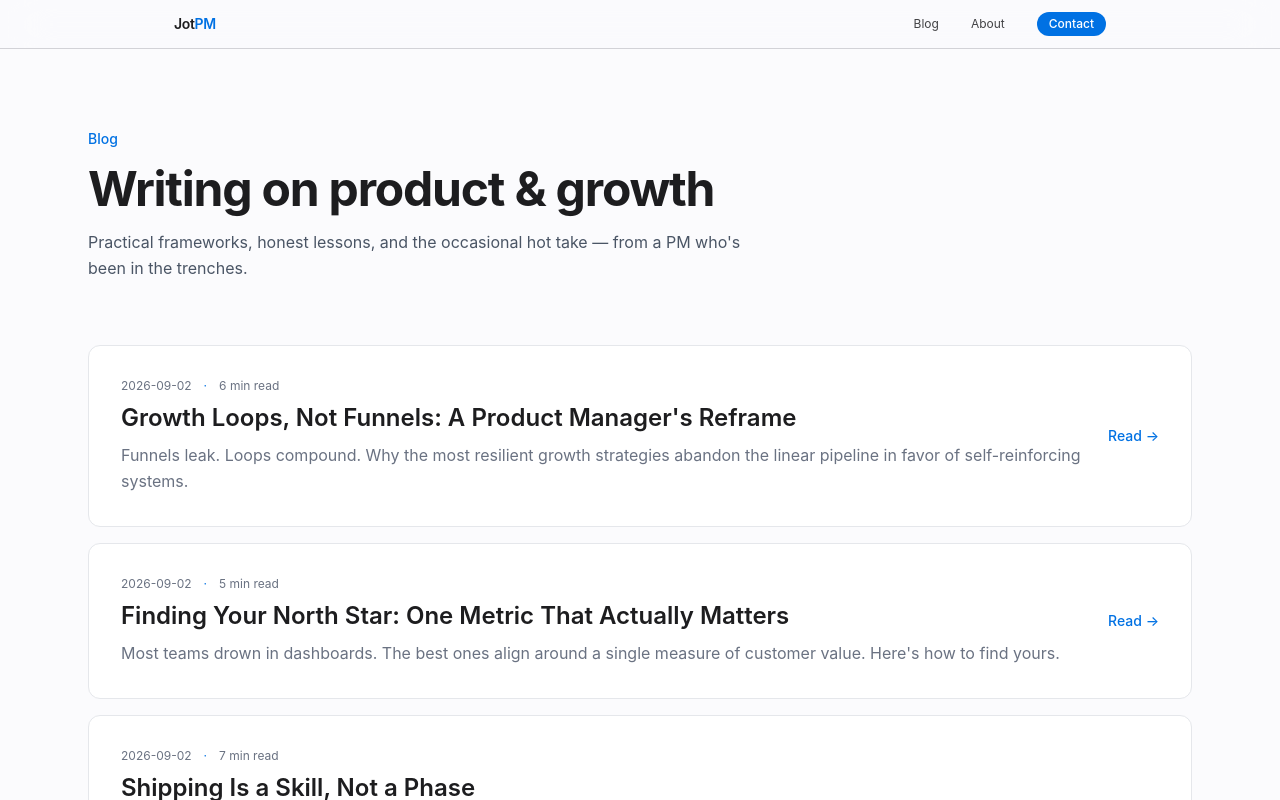
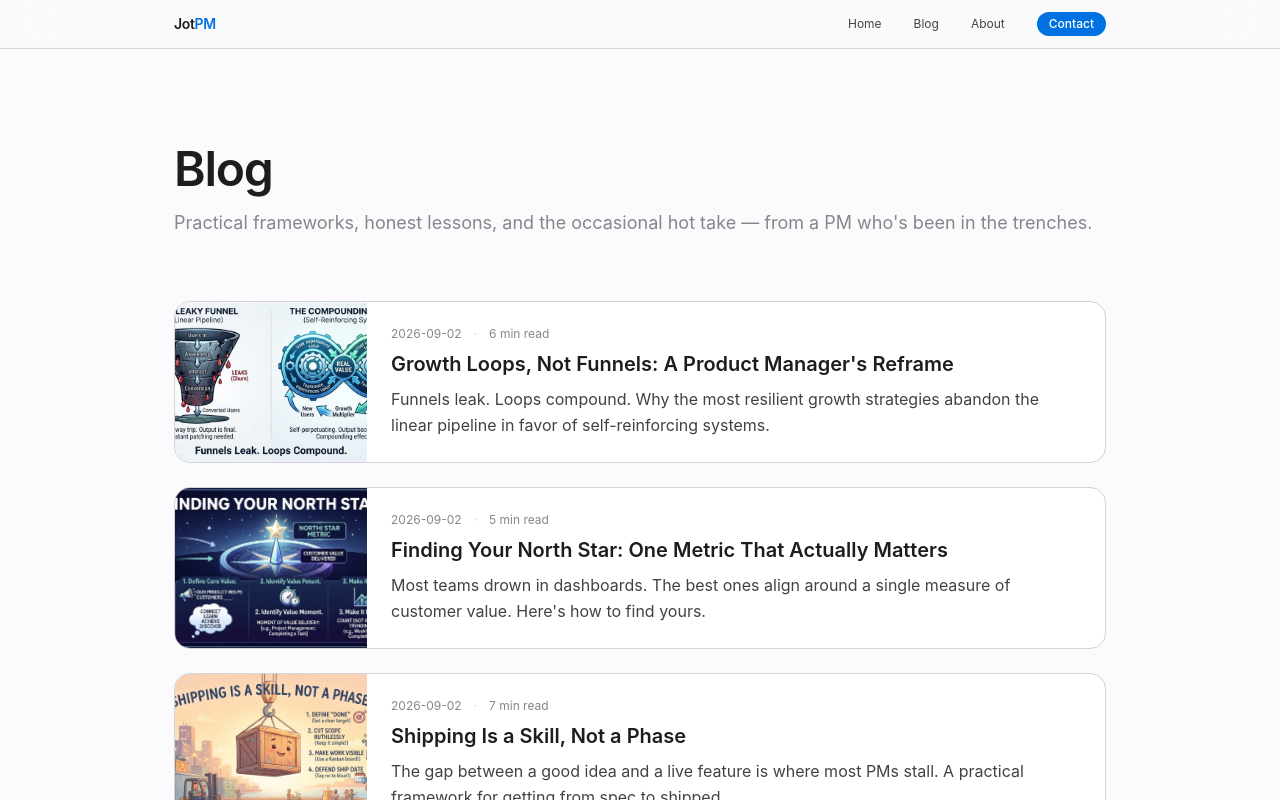
Before and after one commit to aksharjothi-max/jotpm, a Next.js app: page /blog in a window 1280 px wide. Shown: the top 800 px of the page. Built offline with nearby package versions, Linux system fonts and the light colour scheme.

Commit message:
Add About page, separate Blog page, and fix image layouts

```diff
--- /dev/null
+++ b/src/app/about/page.tsx
@@ -0,0 +1,58 @@
+export default function AboutPage() {
+  return (
+    <section className="min-h-screen bg-[#FBFBFD] py-24">
+      <div className="max-w-[680px] mx-auto px-6">
+        {/* Headshot Placeholder */}
+        <div className="mb-12 text-center">
+          <div className="w-40 h-40 mx-auto rounded-full bg-gray-200 border-4 border-white shadow-sm flex items-center justify-center">
+            <span className="text-gray-400 text-sm">Headshot</span>
+          </div>
+        </div>
+
+        {/* About Content */}
+        <div className="text-center mb-16">
+          <h1 className="text-4xl md:text-5xl font-semibold text-[#1D1D1F] mb-4 tracking-tight">
+            About Me
+          </h1>
+          <p className="text-lg text-[#86868B]">
+            Product Manager · Growth Strategist · Builder
+          </p>
+        </div>
+
+        {/* Personal Summary Placeholder */}
+        <div className="bg-white rounded-2xl border border-[#D2D2D7] p-8 md:p-12">
+          <h2 className="text-xl font-semibold text-[#1D1D1F] mb-4">Personal Summary</h2>
+          <div className="space-y-4 text-[#424245] leading-relaxed">
+            <p>
+              <strong className="text-[#1D1D1F]">Note to self:</strong> This section will contain a personal summary about who you are, your background, and what drives you as a product manager.
+            </p>
+            <p>
+              <em>Planned content:</em>
+            </p>
+            <ul className="list-disc pl-6 space-y-2">
+              <li>Professional background and experience</li>
+              <li>Key achievements and projects</li>
+              <li>Product philosophy and approach</li>
+              <li>What you're passionate about</li>
+              <li>Personal interests and hobbies</li>
+            </ul>
+            <p className="text-sm text-[#86868B] mt-6 pt-6 border-t border-[#D2D2D7]">
+              To be updated with actual content and professional headshot.
+            </p>
+          </div>
+        </div>
+
+        {/* Contact CTA */}
+        <div className="text-center mt-12">
+          <p className="text-[#86868B] mb-4">Want to connect?</p>
+          <a
+            href="mailto:aksharjothi@gmail.com"
+            className="inline-block px-6 py-3 rounded-full bg-[#0071E3] text-white font-medium text-sm hover:bg-blue-600 transition-all"
+          >
+            Get in Touch
+          </a>
+        </div>
+      </div>
+    </section>
+  );
+}
--- a/src/app/blog/[slug]/page.tsx
+++ b/src/app/blog/[slug]/page.tsx
@@ -17,16 +17,17 @@ export default async function ArticlePage({
   if (!article) notFound();
 
   return (
-    <article className="max-w-6xl mx-auto px-6 py-20">
+    <article className="min-h-screen bg-[#FBFBFD] py-12">
+      <div className="max-w-[980px] mx-auto px-6">
         <Link
           href="/blog"
-        className="inline-flex items-center gap-2 text-sm text-gray-500 hover:text-[var(--primary)] transition-colors mb-12"
+          className="inline-flex items-center gap-2 text-sm text-[#86868B] hover:text-[#0071E3] transition-colors mb-8"
         >
           ← Back to Blog
         </Link>
 
         {article.image && (
-        <div className="mb-12 rounded-xl overflow-hidden border border-gray-200">
+          <div className="mb-8 rounded-2xl overflow-hidden border border-[#D2D2D7]">
             <img
               src={article.image}
               alt={article.title}
@@ -37,16 +38,14 @@ export default async function ArticlePage({
 
         <header className="max-w-3xl mb-12">
           <div className="flex items-center gap-3 mb-4">
-          <span className="text-sm text-gray-500">{article.date}</span>
-          <span className="text-sm text-[var(--accent)]">·</span>
-          <span className="text-sm text-gray-500">
-            {article.readTime}
-          </span>
+            <span className="text-sm text-[#86868B]">{article.date}</span>
+            <span className="text-sm text-[#D2D2D7]">·</span>
+            <span className="text-sm text-[#86868B]">{article.readTime}</span>
           </div>
-        <h1 className="text-3xl md:text-5xl font-bold tracking-tight leading-tight mb-6 text-[var(--primary)]">
+          <h1 className="text-3xl md:text-5xl font-bold tracking-tight leading-tight mb-6 text-[#1D1D1F]">
             {article.title}
           </h1>
-        <p className="text-lg text-gray-600 leading-relaxed">
+          <p className="text-lg text-[#424245] leading-relaxed">
             {article.excerpt}
           </p>
         </header>
@@ -55,6 +54,7 @@ export default async function ArticlePage({
           className="prose"
           dangerouslySetInnerHTML={{ __html: article.content }}
         />
+      </div>
     </article>
   );
 }
--- a/src/app/blog/page.tsx
+++ b/src/app/blog/page.tsx
@@ -5,50 +5,50 @@ export default function BlogPage() {
   const articles = getArticles();
 
   return (
-    <section className="max-w-6xl mx-auto px-6 py-20">
-      <div className="max-w-2xl mb-16">
-        <p className="text-sm font-medium text-[var(--accent)] mb-4">Blog</p>
-        <h1 className="text-4xl md:text-5xl font-bold tracking-tight mb-4 text-[var(--primary)]">
-          Writing on product & growth
+    <section className="min-h-screen bg-[#FBFBFD] py-24">
+      <div className="max-w-[980px] mx-auto px-6">
+        <h1 className="text-4xl md:text-5xl font-semibold text-[#1D1D1F] mb-4 tracking-tight">
+          Blog
         </h1>
-        <p className="text-gray-600 leading-relaxed">
-          Practical frameworks, honest lessons, and the occasional hot take —
-          from a PM who's been in the trenches.
+        <p className="text-lg text-[#86868B] mb-16">
+          Practical frameworks, honest lessons, and the occasional hot take — from a PM who's been in the trenches.
         </p>
-      </div>
 
-      <div className="space-y-4">
+        <div className="space-y-6">
           {articles.map((article) => (
             <Link
               key={article.slug}
               href={`/blog/${article.slug}`}
-            className="group block p-6 md:p-8 rounded-xl border border-gray-200 bg-white card-hover"
+              className="group block rounded-2xl overflow-hidden bg-white border border-[#D2D2D7] card-hover"
             >
-            <div className="flex flex-col md:flex-row md:items-center md:justify-between gap-4">
-              <div className="flex-1">
+              <div className="flex flex-col md:flex-row gap-0">
+                {article.image && (
+                  <div className="relative w-full md:w-48 h-48 md:h-auto flex-shrink-0 overflow-hidden bg-gray-100">
+                    <img
+                      src={article.image}
+                      alt={article.title}
+                      className="w-full h-full object-cover group-hover:scale-105 transition-transform duration-500"
+                    />
+                  </div>
+                )}
+                <div className="p-6 flex flex-col justify-center">
                   <div className="flex items-center gap-3 mb-2">
-                  <span className="text-xs text-gray-500">
-                    {article.date}
-                  </span>
-                  <span className="text-xs text-[var(--accent)]">·</span>
-                  <span className="text-xs text-gray-500">
-                    {article.readTime}
-                  </span>
+                    <span className="text-xs text-[#86868B]">{article.date}</span>
+                    <span className="text-xs text-[#D2D2D7]">·</span>
+                    <span className="text-xs text-[#86868B]">{article.readTime}</span>
                   </div>
-                <h2 className="text-xl md:text-2xl font-semibold group-hover:text-[var(--accent)] transition-colors mb-2 text-[var(--primary)]">
+                  <h2 className="text-xl font-semibold text-[#1D1D1F] group-hover:text-[#0071E3] transition-colors mb-2">
                     {article.title}
                   </h2>
-                <p className="text-gray-500 leading-relaxed">
+                  <p className="text-[#424245] leading-relaxed line-clamp-2">
                     {article.excerpt}
                   </p>
                 </div>
-              <span className="text-[var(--accent)] text-sm font-medium whitespace-nowrap">
-                Read →
-              </span>
               </div>
             </Link>
           ))}
         </div>
+      </div>
     </section>
   );
 }
--- a/src/app/page.tsx
+++ b/src/app/page.tsx
@@ -25,10 +25,10 @@ export default function Home() {
               Read the Blog
             </Link>
             <Link
-              href="/#about"
+              href="/about"
               className="px-6 py-3 rounded-full border border-white/20 text-white font-medium text-sm hover:bg-white/10 transition-all"
             >
-              Learn More
+              About Me
             </Link>
           </div>
         </div>
@@ -38,9 +38,17 @@ export default function Home() {
       {/* Featured Latest Article */}
       <section className="bg-[#FBFBFD] py-24">
         <div className="max-w-[1200px] mx-auto px-6">
-          <h2 className="text-3xl md:text-4xl font-semibold text-[#1D1D1F] mb-12 tracking-tight">
-            Latest Writing
-          </h2>
+          <div className="flex items-end justify-between mb-12">
+            <h2 className="text-3xl md:text-4xl font-semibold text-[#1D1D1F] tracking-tight">
+              Latest Writing
+            </h2>
+            <Link
+              href="/blog"
+              className="text-sm text-[#0071E3] font-medium hover:underline"
+            >
+              View all →
+            </Link>
+          </div>
 
           {/* Latest Article - Image + Text Side by Side */}
           <Link
@@ -104,38 +112,10 @@ export default function Home() {
         </div>
       </section>
 
-      {/* About Section */}
-      <section id="about" className="bg-black py-24">
+      {/* Contact Section */}
+      <section id="contact" className="bg-black py-24">
         <div className="max-w-[980px] mx-auto px-6 text-center">
           <h2 className="text-4xl md:text-5xl font-semibold text-white mb-8 tracking-tight">
-            About Me
-          </h2>
-          <p className="text-lg md:text-xl text-[#86868B] leading-relaxed max-w-3xl mx-auto mb-12 font-light">
-            I've spent my career at the intersection of product management and growth strategy — the place where user needs, business goals, and technical reality collide. That vantage point changes how you see problems.
-          </p>
-          <div className="grid grid-cols-2 md:grid-cols-4 gap-6">
-            {[
-              { num: "01", title: "Product Strategy" },
-              { num: "02", title: "Growth Loops" },
-              { num: "03", title: "User Research" },
-              { num: "04", title: "Execution" },
-            ].map((item) => (
-              <div
-                key={item.num}
-                className="p-6 rounded-2xl bg-white/5 border border-white/10"
-              >
-                <span className="text-xs font-medium text-[#0071E3]">{item.num}</span>
-                <h3 className="font-semibold text-white mt-2">{item.title}</h3>
-              </div>
-            ))}
-          </div>
-        </div>
-      </section>
-
-      {/* Contact Section */}
-      <section id="contact" className="bg-[#FBFBFD] py-24">
-        <div className="max-w-[980px] mx-auto px-6 text-center">
-          <h2 className="text-4xl md:text-5xl font-semibold text-[#1D1D1F] mb-8 tracking-tight">
             Let&apos;s Connect
           </h2>
           <p className="text-lg text-[#86868B] max-w-lg mx-auto mb-12">
--- a/src/components/Header.tsx
+++ b/src/components/Header.tsx
@@ -9,13 +9,19 @@ export default function Header() {
         </Link>
         <nav className="flex items-center gap-8">
           <Link
+            href="/"
+            className="text-xs text-[#424245] hover:text-[#1D1D1F] transition-colors"
+          >
+            Home
+          </Link>
+          <Link
             href="/blog"
             className="text-xs text-[#424245] hover:text-[#1D1D1F] transition-colors"
           >
             Blog
           </Link>
           <Link
-            href="/#about"
+            href="/about"
             className="text-xs text-[#424245] hover:text-[#1D1D1F] transition-colors"
           >
             About
```
Lines whose indentation alone changed are shown as unchanged.
